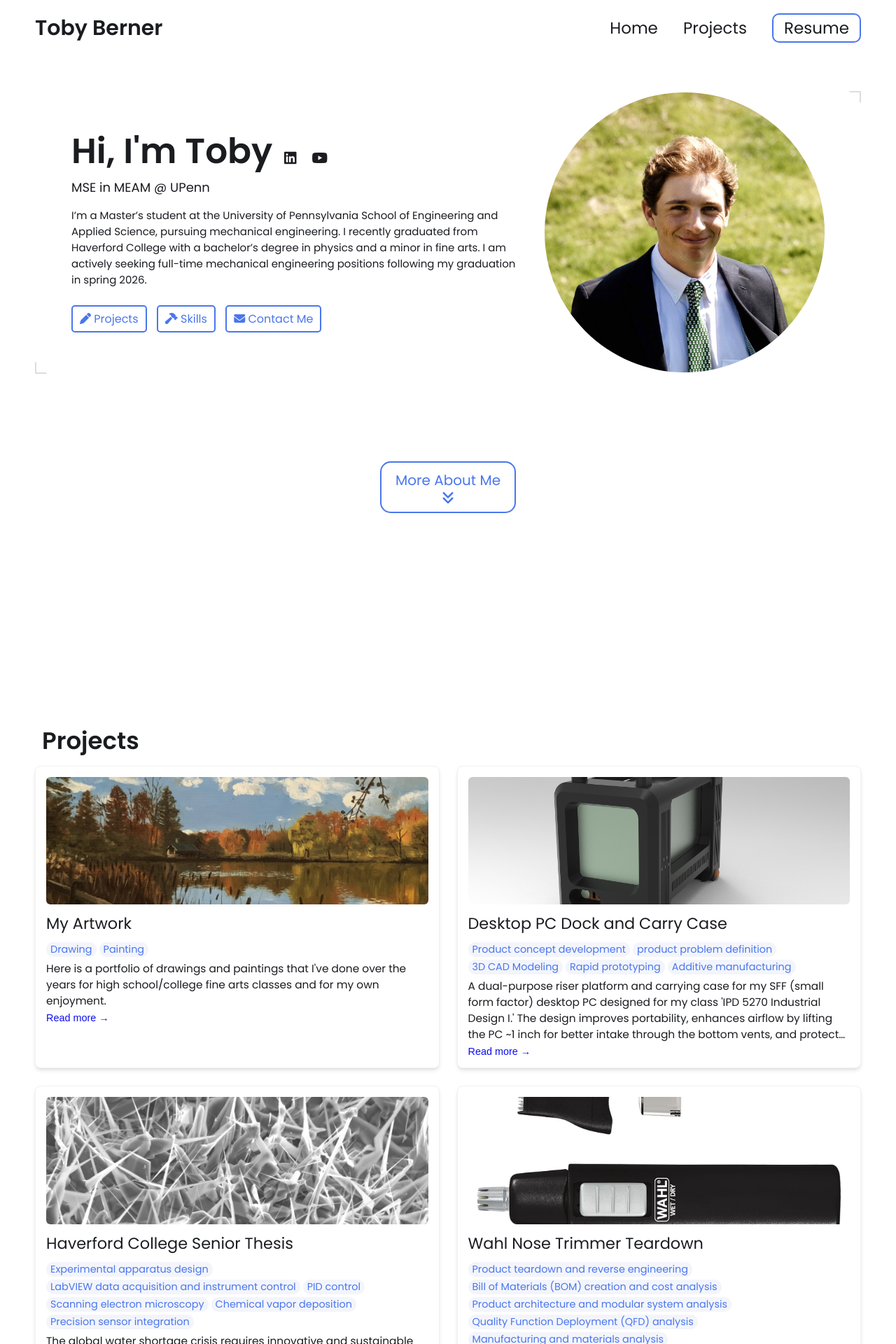
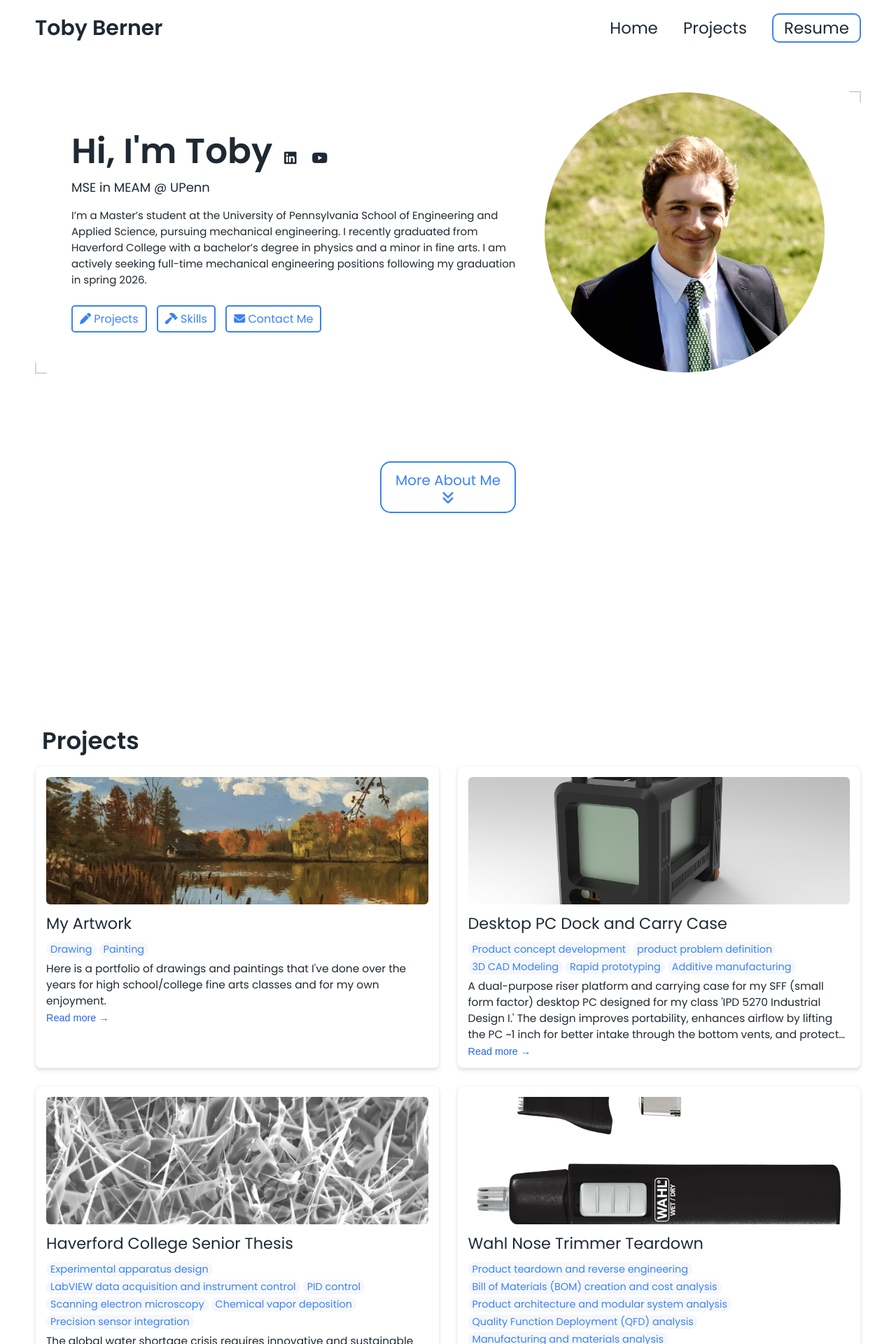
Before and after one commit to tdberner/tdberner.github.io, a Jekyll site: the page built from index.html, in a window 1280 px wide. Shown: the top 1920 px of the page at 70% size. Built offline with Jekyll 4.4.1, drawn with Linux system fonts in a browser that asks for light colours.

Commit message:
Update _config.yml

```diff
--- a/_config.yml
+++ b/_config.yml
@@ -79,13 +79,13 @@
 
 
 # Active theme (Updatethis to switch themes). Make sure to keep the indentation the samne.
-colors: # this is the basic theme
-  text: "#1a1c20"
-  border: "#ddd"
-  link: "#4a76ee"
-  highlight: "#0c0cf2"
+colors:
+  text: "#1f2933"
+  border: "#d2d6dc"
+  link: "#3b82f6"
+  highlight: "#2563eb"
   background: "#ffffff"
-  light_background: "#f3f5fb"
+  light_background: "#f5f7fa"
 
 # A few examples.
 basic theme:
```
